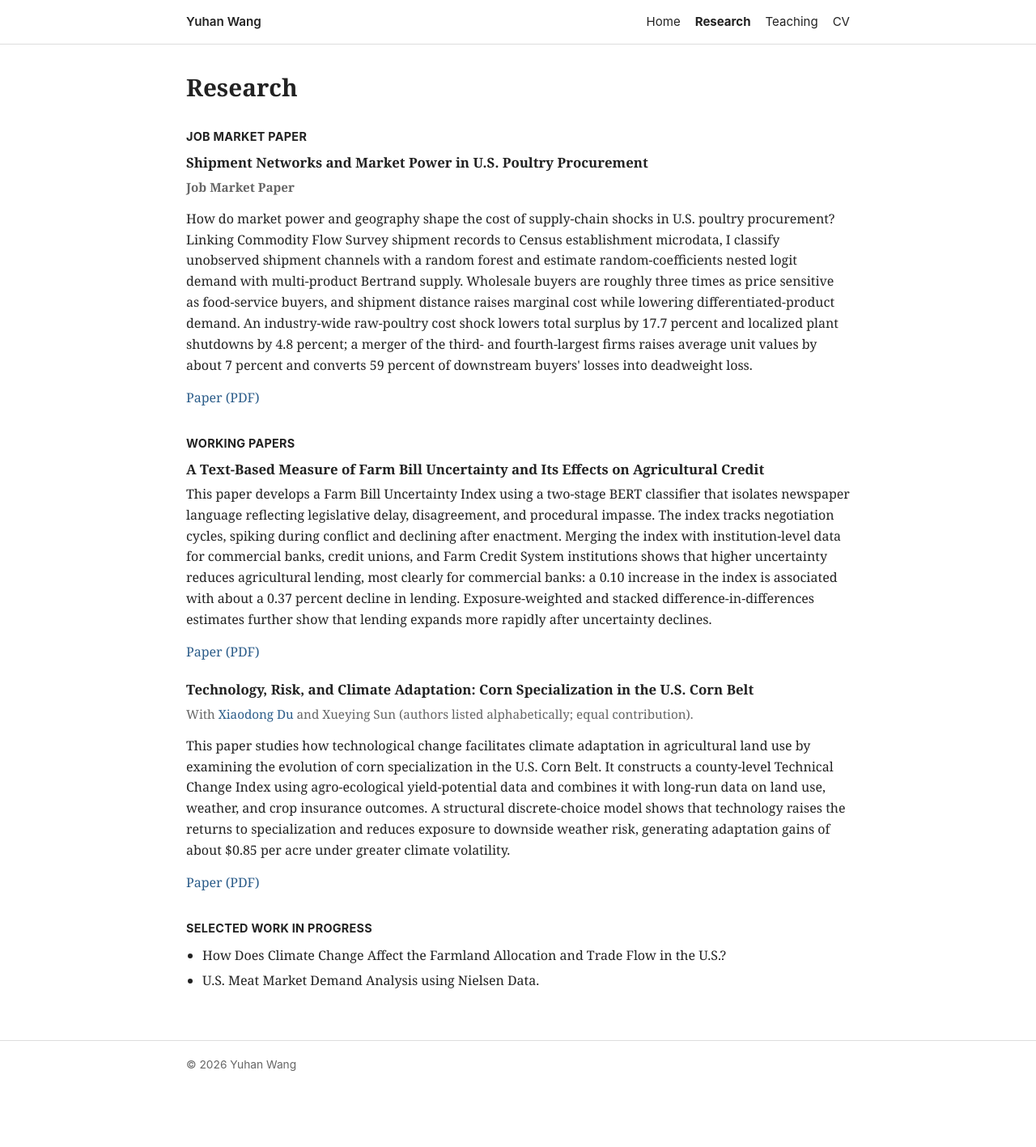
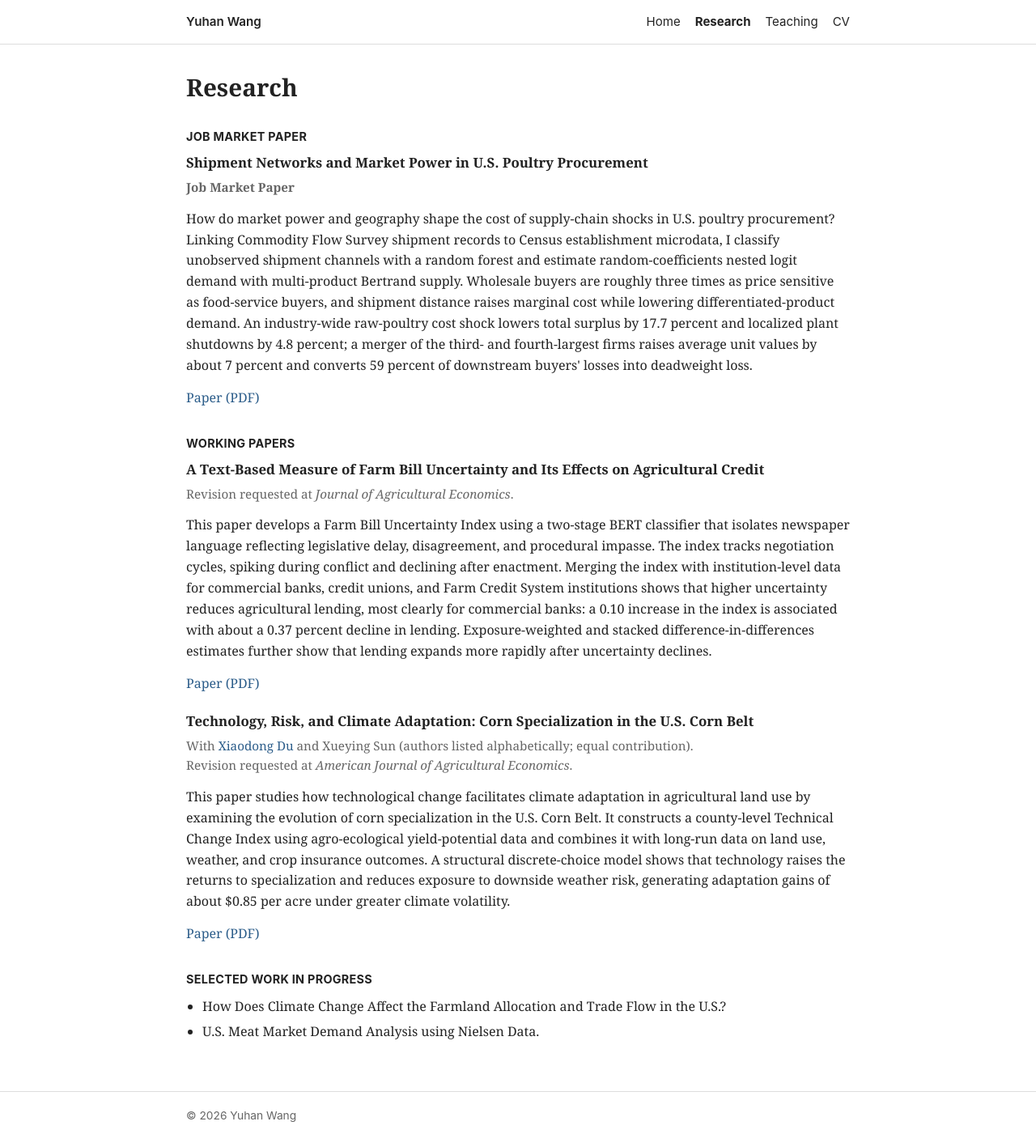
Before and after one commit to Yuhan-Wang-YW/Yuhan-Wang-YW.github.io, a Jekyll site: the page built from research.md, in a window 1280 px wide. Shown: the whole page at 81% size. Built offline with Jekyll 4.4.1, drawn with Linux system fonts in a browser that asks for light colours; before the commit the page ends 1354 px from its top, so only the background shows below that.

Commit message:
Mark FBUI (JAE) and Corn Belt (AJAE) revision-requested status; update CV

```diff
--- a/index.html
+++ b/index.html
@@ -68,9 +68,11 @@ description: "Yuhan Wang is a Ph.D. candidate in Agricultural and Applied Econom
   </article>
   <ul>
     <li>A Text-Based Measure of Farm Bill Uncertainty and Its Effects on Agricultural Credit.
+      Revision requested at <em>Journal of Agricultural Economics</em>.
       <a href="/assets/pdf/Wang_FarmBill_Uncertainty.pdf">[PDF]</a></li>
     <li>Technology, Risk, and Climate Adaptation: Corn Specialization in the U.S. Corn Belt
       (with Xiaodong Du and Xueying Sun; equal contribution).
+      Revision requested at <em>American Journal of Agricultural Economics</em>.
       <a href="/assets/pdf/Wang_CornBelt_Adaptation.pdf">[PDF]</a></li>
   </ul>
 </section>
--- a/research.md
+++ b/research.md
@@ -32,6 +32,7 @@ description: "Research by Yuhan Wang, Ph.D. candidate in Agricultural and Applie
 
 <article class="paper">
   <h3 class="paper-title">A Text-Based Measure of Farm Bill Uncertainty and Its Effects on Agricultural Credit</h3>
+  <p class="meta">Revision requested at <em>Journal of Agricultural Economics</em>.</p>
   <p>
     This paper develops a Farm Bill Uncertainty Index using a two-stage BERT
     classifier that isolates newspaper language reflecting legislative delay,
@@ -49,7 +50,8 @@ description: "Research by Yuhan Wang, Ph.D. candidate in Agricultural and Applie
 
 <article class="paper">
   <h3 class="paper-title">Technology, Risk, and Climate Adaptation: Corn Specialization in the U.S. Corn Belt</h3>
-  <p class="meta">With <a href="https://aae.wisc.edu/faculty/xdu23/">Xiaodong Du</a> and Xueying Sun (authors listed alphabetically; equal contribution).</p>
+  <p class="meta">With <a href="https://aae.wisc.edu/faculty/xdu23/">Xiaodong Du</a> and Xueying Sun (authors listed alphabetically; equal contribution).<br>
+  Revision requested at <em>American Journal of Agricultural Economics</em>.</p>
   <p>
     This paper studies how technological change facilitates climate adaptation in
     agricultural land use by examining the evolution of corn specialization in
```
Also changed, not shown: 1 other file.
